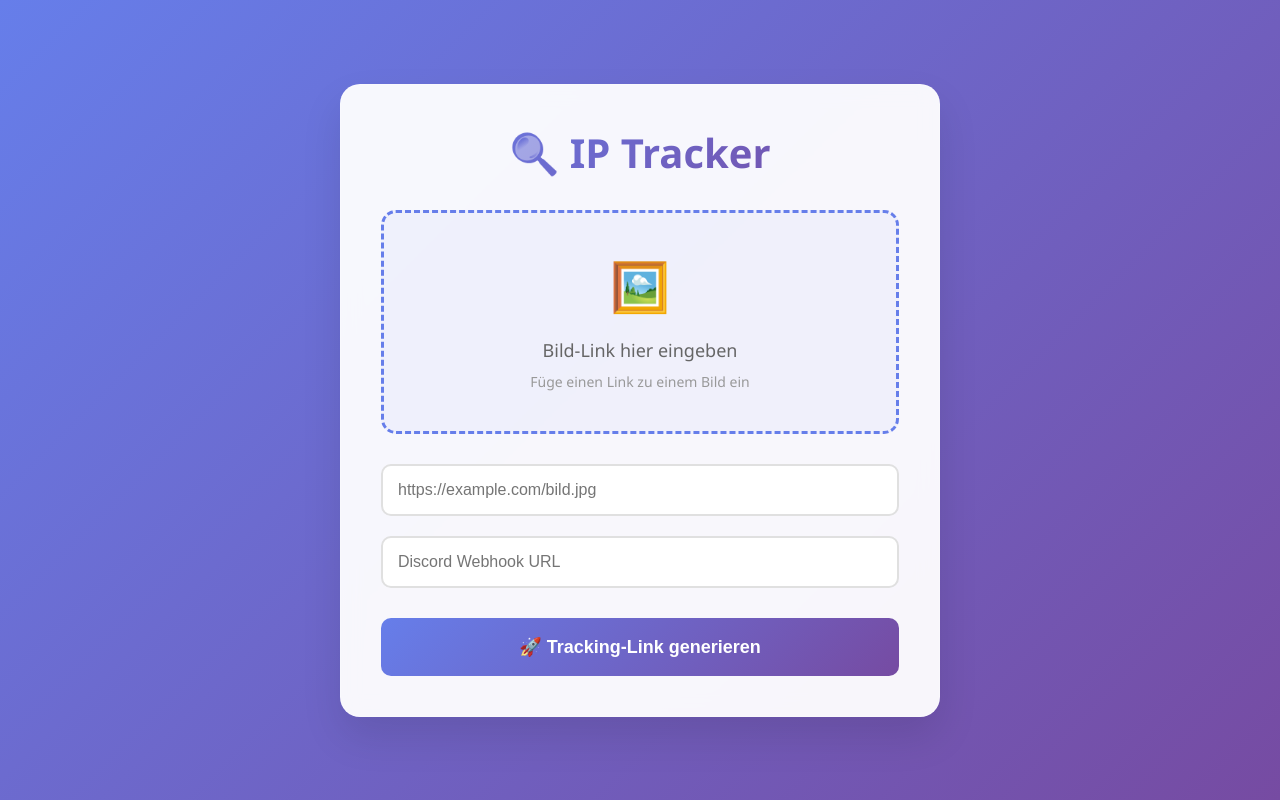
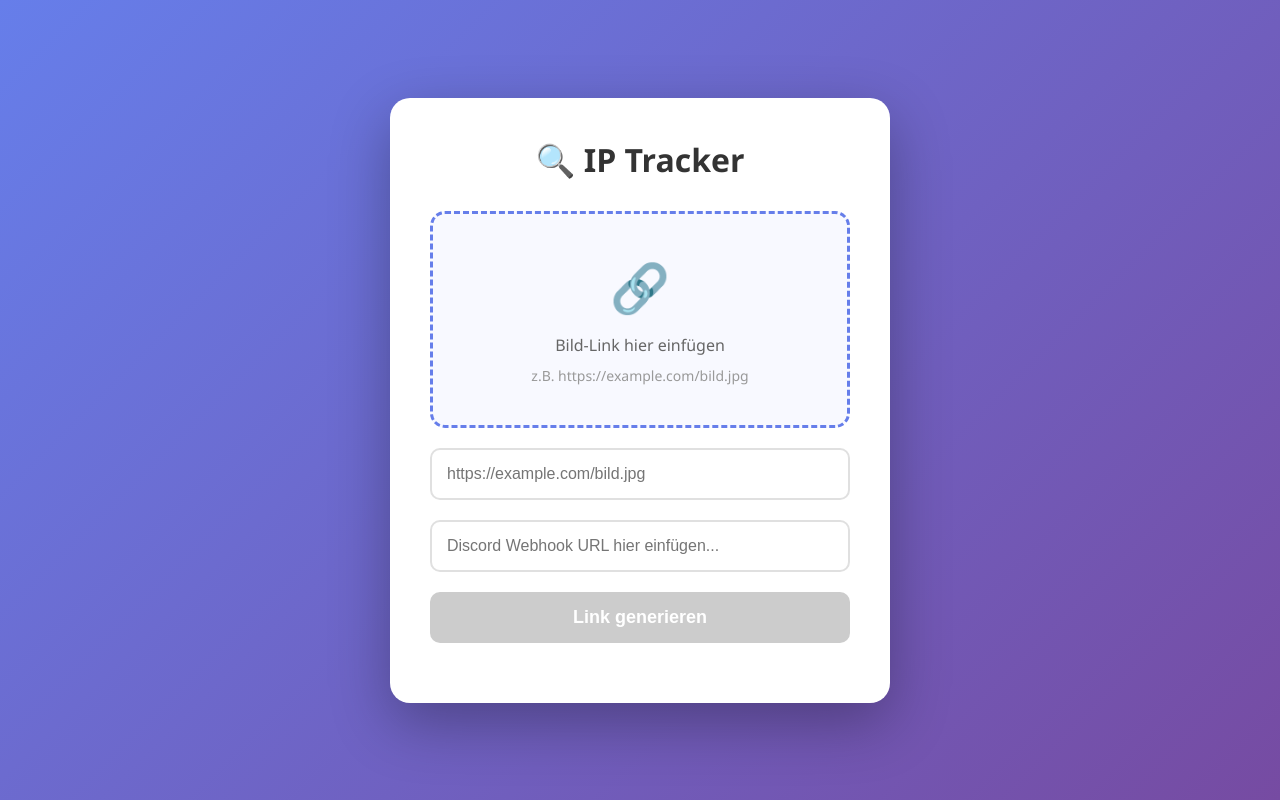
Before and after one commit to u6871067353-lang/Image-grabber, a Flask app: template templates/index.html in a window 1280 px wide. Run offline with Flask 3, Linux system fonts and the light colour scheme; the template is opened without the code that fills it, so the values that code supplies are empty.

Commit message:
Update index.html

```diff
--- a/templates/index.html
+++ b/templates/index.html
@@ -3,7 +3,7 @@
 <head>
     <meta charset="UTF-8">
     <meta name="viewport" content="width=device-width, initial-scale=1.0">
-    <title>IP Tracker - Bild-Link Tracking</title>
+    <title>IP Tracker - Bild Upload</title>
     <style>
         * {
             margin: 0;
@@ -22,26 +22,19 @@
         }
 
         .container {
-            background: rgba(255, 255, 255, 0.95);
+            background: white;
             border-radius: 20px;
-            box-shadow: 0 20px 40px rgba(0, 0, 0, 0.1);
+            box-shadow: 0 20px 60px rgba(0, 0, 0, 0.3);
             padding: 40px;
-            max-width: 600px;
+            max-width: 500px;
             width: 100%;
-            backdrop-filter: blur(10px);
-            border: 1px solid rgba(255, 255, 255, 0.2);
         }
 
         h1 {
             text-align: center;
             color: #333;
             margin-bottom: 30px;
-            font-size: 2.5em;
-            font-weight: 700;
-            background: linear-gradient(135deg, #667eea 0%, #764ba2 100%);
-            -webkit-background-clip: text;
-            -webkit-text-fill-color: transparent;
-            background-clip: text;
+            font-size: 2em;
         }
 
         .upload-area {
@@ -49,41 +42,58 @@
             border-radius: 15px;
             padding: 40px;
             text-align: center;
-            margin-bottom: 30px;
-            background: rgba(102, 126, 234, 0.05);
+            margin-bottom: 20px;
             transition: all 0.3s ease;
             cursor: pointer;
+            background: #f8f9ff;
         }
 
         .upload-area:hover {
             border-color: #764ba2;
-            background: rgba(118, 75, 162, 0.1);
-            transform: translateY(-2px);
+            background: #f0f2ff;
         }
 
         .upload-area.dragover {
             border-color: #764ba2;
-            background: rgba(118, 75, 162, 0.2);
+            background: #e8ebff;
+            transform: scale(1.02);
         }
 
         .upload-icon {
             font-size: 48px;
             color: #667eea;
-            margin-bottom: 20px;
+            margin-bottom: 15px;
         }
 
         .upload-text {
             color: #666;
-            font-size: 18px;
+            font-size: 16px;
             margin-bottom: 10px;
         }
 
-        .upload-subtext {
+        .upload-hint {
             color: #999;
             font-size: 14px;
         }
 
-        .url-input {
+        #fileInput {
+            display: none;
+        }
+
+        .preview-container {
+            margin: 20px 0;
+            text-align: center;
+            display: none;
+        }
+
+        .preview-image {
+            max-width: 100%;
+            max-height: 200px;
+            border-radius: 10px;
+            box-shadow: 0 5px 15px rgba(0, 0, 0, 0.2);
+        }
+
+        .webhook-input {
             width: 100%;
             padding: 15px;
             border: 2px solid #e0e0e0;
@@ -93,145 +103,105 @@
             transition: border-color 0.3s ease;
         }
 
-        .url-input:focus {
-            outline: none;
-            border-color: #667eea;
-            box-shadow: 0 0 0 3px rgba(102, 126, 234, 0.1);
-        }
-
-        .webhook-input {
-            width: 100%;
-            padding: 15px;
-            border: 2px solid #e0e0e0;
-            border-radius: 10px;
-            font-size: 16px;
-            margin-bottom: 30px;
-            transition: border-color 0.3s ease;
-        }
-
         .webhook-input:focus {
             outline: none;
             border-color: #667eea;
-            box-shadow: 0 0 0 3px rgba(102, 126, 234, 0.1);
         }
 
         .generate-btn {
             width: 100%;
-            padding: 18px;
+            padding: 15px;
             background: linear-gradient(135deg, #667eea 0%, #764ba2 100%);
             color: white;
             border: none;
             border-radius: 10px;
             font-size: 18px;
-            font-weight: 600;
+            font-weight: bold;
             cursor: pointer;
             transition: all 0.3s ease;
-            position: relative;
-            overflow: hidden;
+            margin-bottom: 20px;
         }
 
         .generate-btn:hover {
             transform: translateY(-2px);
-            box-shadow: 0 10px 20px rgba(102, 126, 234, 0.3);
-        }
-
-        .generate-btn:active {
-            transform: translateY(0);
+            box-shadow: 0 10px 25px rgba(102, 126, 234, 0.4);
         }
 
         .generate-btn:disabled {
-            opacity: 0.6;
+            background: #ccc;
             cursor: not-allowed;
             transform: none;
+            box-shadow: none;
         }
 
         .result-container {
-            margin-top: 30px;
-            padding: 25px;
-            background: rgba(102, 126, 234, 0.1);
-            border-radius: 15px;
-            border: 1px solid rgba(102, 126, 234, 0.2);
             display: none;
+            background: #f8f9ff;
+            border-radius: 10px;
+            padding: 20px;
+            margin-top: 20px;
+        }
+
+        .result-label {
+            font-weight: bold;
+            color: #333;
+            margin-bottom: 10px;
         }
 
         .result-link {
-            display: flex;
-            align-items: center;
-            gap: 10px;
+            background: white;
+            border: 2px solid #667eea;
+            border-radius: 8px;
+            padding: 12px;
+            word-break: break-all;
+            font-family: monospace;
+            font-size: 14px;
+            color: #667eea;
             margin-bottom: 15px;
         }
 
-        .result-link input {
-            flex: 1;
-            padding: 12px;
-            border: 2px solid #e0e0e0;
-            border-radius: 8px;
-            font-size: 14px;
-            background: white;
-        }
-
         .copy-btn {
-            padding: 12px 20px;
             background: #667eea;
             color: white;
             border: none;
             border-radius: 8px;
+            padding: 10px 20px;
             cursor: pointer;
-            transition: all 0.3s ease;
             font-size: 14px;
+            transition: background 0.3s ease;
         }
 
         .copy-btn:hover {
-            background: #764ba2;
+            background: #5568d3;
         }
 
-        .message {
-            padding: 15px;
-            border-radius: 10px;
-            margin-bottom: 20px;
-            text-align: center;
-            font-weight: 500;
-        }
-
-        .message.success {
-            background: rgba(76, 175, 80, 0.1);
-            color: #4caf50;
-            border: 1px solid rgba(76, 175, 80, 0.3);
-        }
-
-        .message.error {
-            background: rgba(244, 67, 54, 0.1);
-            color: #f44336;
-            border: 1px solid rgba(244, 67, 54, 0.3);
+        .copy-btn.copied {
+            background: #4caf50;
         }
 
         .loading {
             display: none;
             text-align: center;
             color: #667eea;
-            font-weight: 500;
+            font-weight: bold;
         }
 
-        .preview {
-            margin-top: 20px;
-            text-align: center;
+        .error {
+            background: #ffebee;
+            color: #c62828;
+            padding: 15px;
+            border-radius: 10px;
+            margin-bottom: 20px;
+            display: none;
         }
 
-        .preview img {
-            max-width: 100%;
-            max-height: 200px;
+        .success {
+            background: #e8f5e8;
+            color: #2e7d32;
+            padding: 15px;
             border-radius: 10px;
-            box-shadow: 0 10px 20px rgba(0, 0, 0, 0.1);
-        }
-
-        @media (max-width: 768px) {
-            .container {
-                padding: 30px 20px;
-            }
-
-            h1 {
-                font-size: 2em;
-            }
+            margin-bottom: 20px;
+            display: none;
         }
     </style>
 </head>
@@ -239,92 +209,97 @@
     <div class="container">
         <h1>🔍 IP Tracker</h1>
 
+        <div class="error" id="error"></div>
+        <div class="success" id="success"></div>
+
         <div class="upload-area" id="uploadArea">
-            <div class="upload-icon">🖼️</div>
-            <div class="upload-text">Bild-Link hier eingeben</div>
-            <div class="upload-subtext">Füge einen Link zu einem Bild ein</div>
+            <div class="upload-icon">🔗</div>
+            <div class="upload-text">Bild-Link hier einfügen</div>
+            <div class="upload-hint">z.B. https://example.com/bild.jpg</div>
         </div>
 
-        <input type="url" id="imageUrl" class="url-input" placeholder="https://example.com/bild.jpg" required>
+        <input type="url" id="imageLinkInput" class="webhook-input" placeholder="https://example.com/bild.jpg" style="margin-bottom: 20px;">
 
-        <input type="url" id="webhookUrl" class="webhook-input" placeholder="Discord Webhook URL" required>
+        <div class="preview-container" id="previewContainer">
+            <img id="previewImage" class="preview-image" alt="Vorschau">
+        </div>
 
-        <button id="generateBtn" class="generate-btn">🚀 Tracking-Link generieren</button>
+        <input type="text" id="webhookInput" class="webhook-input" placeholder="Discord Webhook URL hier einfügen...">
 
-        <div id="loading" class="loading">⏳ Wird generiert...</div>
+        <button id="generateBtn" class="generate-btn" disabled>Link generieren</button>
 
-        <div id="resultContainer" class="result-container">
-            <div class="message success">✅ Tracking-Link erfolgreich erstellt!</div>
-            <div class="result-link">
-                <input type="text" id="trackingLink" readonly>
-                <button id="copyBtn" class="copy-btn">📋 Kopieren</button>
-            </div>
-            <div class="preview" id="preview"></div>
+        <div class="loading" id="loading">
+            ⏳ Bild wird verarbeitet...
+        </div>
+
+        <div class="result-container" id="resultContainer">
+            <div class="result-label">🔗 Dein Tracking-Link:</div>
+            <div class="result-link" id="resultLink"></div>
+            <button class="copy-btn" id="copyBtn">📋 Kopieren</button>
         </div>
     </div>
 
     <script>
+        let imageLink = null;
+
         const uploadArea = document.getElementById('uploadArea');
-        const imageUrlInput = document.getElementById('imageUrl');
-        const webhookUrlInput = document.getElementById('webhookUrl');
+        const imageLinkInput = document.getElementById('imageLinkInput');
+        const previewContainer = document.getElementById('previewContainer');
+        const previewImage = document.getElementById('previewImage');
+        const webhookInput = document.getElementById('webhookInput');
         const generateBtn = document.getElementById('generateBtn');
         const loading = document.getElementById('loading');
         const resultContainer = document.getElementById('resultContainer');
-        const trackingLinkInput = document.getElementById('trackingLink');
+        const resultLink = document.getElementById('resultLink');
         const copyBtn = document.getElementById('copyBtn');
-        const preview = document.getElementById('preview');
+        const error = document.getElementById('error');
+        const success = document.getElementById('success');
 
-        // URL-Validierung
-        function isValidUrl(string) {
+        // Link Input Events
+        uploadArea.addEventListener('click', () => imageLinkInput.focus());
+
+        imageLinkInput.addEventListener('input', (e) => {
+            const url = e.target.value.trim();
+            if (url && isValidImageUrl(url)) {
+                imageLink = url;
+                previewImage.src = url;
+                previewContainer.style.display = 'block';
+            } else {
+                imageLink = null;
+                previewContainer.style.display = 'none';
+            }
+            checkGenerateButton();
+        });
+
+        function isValidImageUrl(url) {
             try {
-                new URL(string);
-                return true;
-            } catch (_) {
+                const urlObj = new URL(url);
+                return urlObj.protocol === 'http:' || urlObj.protocol === 'https:';
+            } catch {
                 return false;
             }
         }
 
-        // Bild-Vorschau
-        function showPreview(url) {
-            if (isValidUrl(url)) {
-                preview.innerHTML = `<img src="${url}" alt="Vorschau" onerror="this.style.display='none'">`;
-            } else {
-                preview.innerHTML = '';
-            }
+        webhookInput.addEventListener('input', checkGenerateButton);
+
+        function checkGenerateButton() {
+            const hasImage = imageLink !== null;
+            const hasWebhook = webhookInput.value.trim() !== '';
+
+            generateBtn.disabled = !(hasImage && hasWebhook);
         }
 
-        // Event Listener
-        imageUrlInput.addEventListener('input', () => {
-            showPreview(imageUrlInput.value);
-        });
+        generateBtn.addEventListener('click', generateTrackingLink);
 
-        uploadArea.addEventListener('click', () => {
-            imageUrlInput.focus();
-        });
-
-        generateBtn.addEventListener('click', async () => {
-            const imageUrl = imageUrlInput.value.trim();
-            const webhookUrl = webhookUrlInput.value.trim();
-
-            if (!imageUrl || !webhookUrl) {
-                showMessage('Bitte füllen Sie alle Felder aus', 'error');
+        async function generateTrackingLink() {
+            if (!imageLink || !webhookInput.value.trim()) {
+                showError('Bitte gib einen Bild-Link und eine Webhook-URL ein.');
                 return;
             }
 
-            if (!isValidUrl(imageUrl)) {
-                showMessage('Bitte geben Sie eine gültige Bild-URL ein', 'error');
-                return;
-            }
-
-            if (!isValidUrl(webhookUrl)) {
-                showMessage('Bitte geben Sie eine gültige Webhook-URL ein', 'error');
-                return;
-            }
-
-            // UI State
+            hideMessages();
+            loading.style.display = 'block';
             generateBtn.disabled = true;
-            loading.style.display = 'block';
-            resultContainer.style.display = 'none';
 
             try {
                 const response = await fetch('/upload', {
@@ -333,47 +308,55 @@
                         'Content-Type': 'application/json',
                     },
                     body: JSON.stringify({
-                        image_url: imageUrl,
-                        webhook_url: webhookUrl
+                        image_url: imageLink,
+                        webhook: webhookInput.value.trim()
                     })
                 });
 
-                const data = await response.json();
+                const result = await response.json();
 
-                if (data.success) {
-                    trackingLinkInput.value = data.tracking_url;
+                if (response.ok) {
+                    showSuccess('Link erfolgreich generiert!');
+                    resultLink.textContent = result.tracking_url;
                     resultContainer.style.display = 'block';
-                    showMessage('Tracking-Link erfolgreich erstellt!', 'success');
                 } else {
-                    showMessage(data.error || 'Fehler bei der Erstellung', 'error');
+                    showError(result.error || 'Fehler beim Generieren des Links');
                 }
-            } catch (error) {
-                showMessage('Server-Fehler: ' + error.message, 'error');
+            } catch (err) {
+                showError('Verbindung zum Server fehlgeschlagen. Bitte versuche es später erneut.');
             } finally {
+                loading.style.display = 'none';
                 generateBtn.disabled = false;
-                loading.style.display = 'none';
             }
+        }
+
+        copyBtn.addEventListener('click', () => {
+            navigator.clipboard.writeText(resultLink.textContent).then(() => {
+                copyBtn.textContent = '✅ Kopiert!';
+                copyBtn.classList.add('copied');
+
+                setTimeout(() => {
+                    copyBtn.textContent = '📋 Kopieren';
+                    copyBtn.classList.remove('copied');
+                }, 2000);
+            });
         });
 
-        copyBtn.addEventListener('click', () => {
-            trackingLinkInput.select();
-            document.execCommand('copy');
-            copyBtn.textContent = '✅ Kopiert!';
-            setTimeout(() => {
-                copyBtn.textContent = '📋 Kopieren';
-            }, 2000);
-        });
+        function showError(message) {
+            error.textContent = message;
+            error.style.display = 'block';
+            success.style.display = 'none';
+        }
 
-        function showMessage(text, type) {
-            const existingMessage = resultContainer.querySelector('.message');
-            if (existingMessage) {
-                existingMessage.remove();
-            }
+        function showSuccess(message) {
+            success.textContent = message;
+            success.style.display = 'block';
+            error.style.display = 'none';
+        }
 
-            const message = document.createElement('div');
-            message.className = `message ${type}`;
-            message.textContent = text;
-            resultContainer.insertBefore(message, resultContainer.firstChild);
+        function hideMessages() {
+            error.style.display = 'none';
+            success.style.display = 'none';
         }
     </script>
 </body>
```
